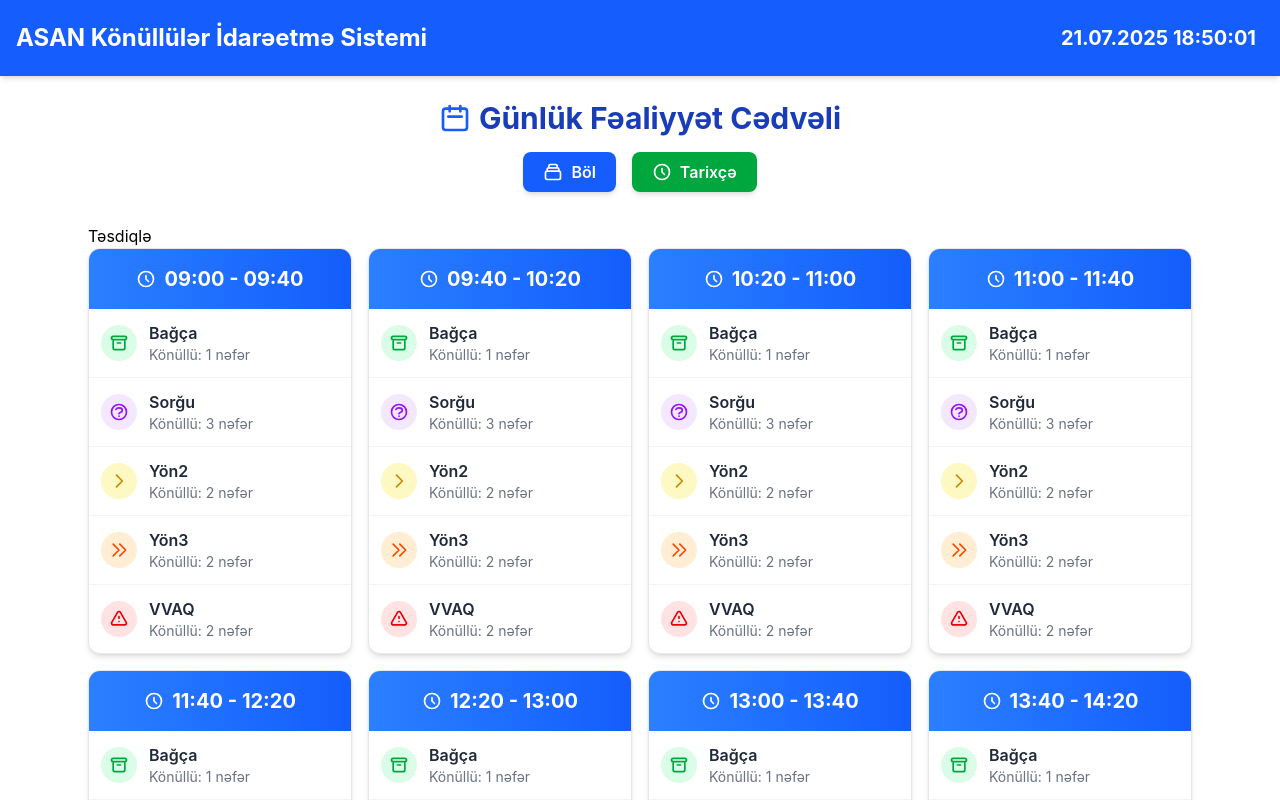
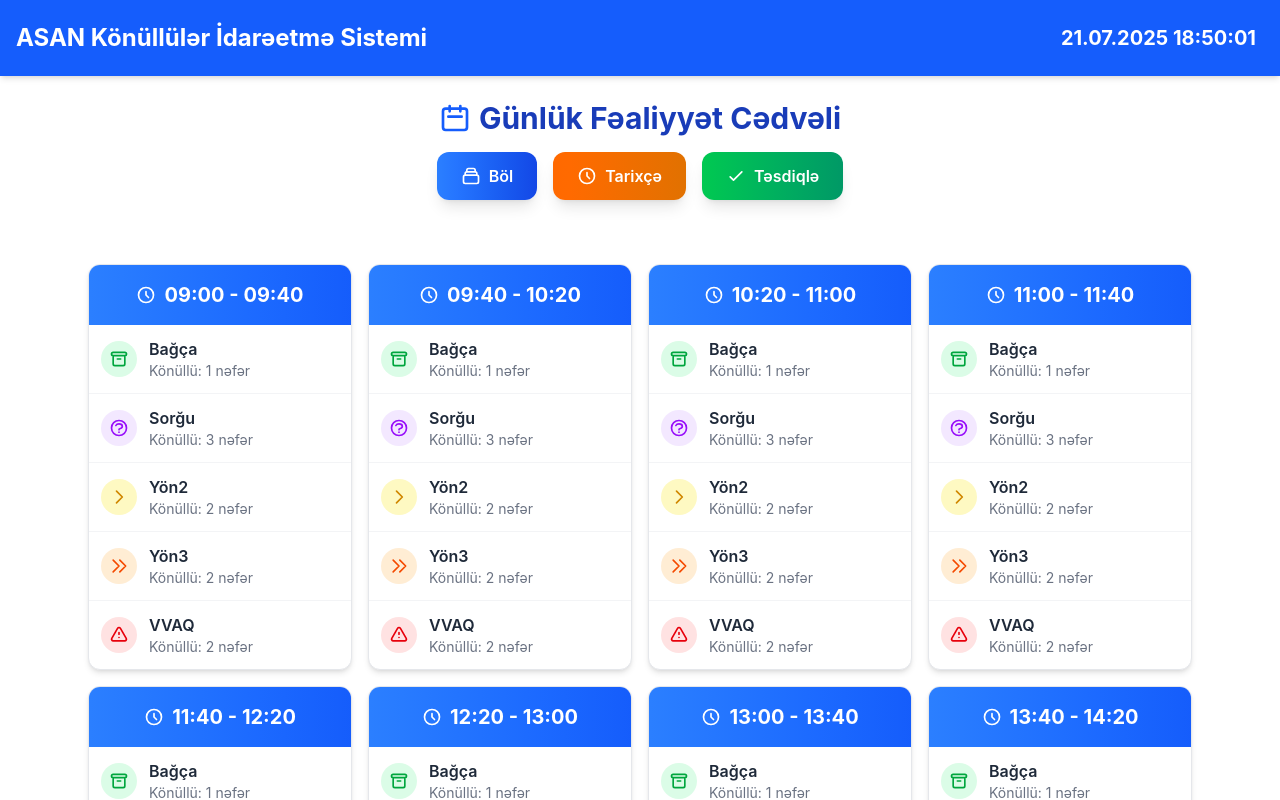
Before and after one commit to NRvBOSS/ASAN-Bolgu, a Vue app: page /assignments in a window 1280 px wide. Shown: the top 800 px of the page. Built offline with nearby package versions, Linux system fonts and the light colour scheme.

Commit message:
change card design

```diff
--- a/src/components/AppActivityList.vue
+++ b/src/components/AppActivityList.vue
@@ -20,10 +20,11 @@
         </svg>
         Günlük Fəaliyyət Cədvəli
       </h2>
-      <div class="flex gap-4">
+      <div class="flex gap-4 mb-8">
+        <!-- Böl düyməsi - Mavi -->
         <button
           @click="fetchAndDistributeVolunteers"
-          class="cursor-pointer flex items-center justify-center bg-blue-600 hover:bg-blue-700 text-white font-semibold py-2 px-5 rounded-lg shadow-md transition-all duration-200 transform hover:scale-105 focus:outline-none focus:ring-2 focus:ring-blue-500 focus:ring-opacity-50"
+          class="flex items-center justify-center bg-gradient-to-r from-blue-500 to-blue-700 hover:from-blue-600 hover:to-blue-800 text-white font-semibold py-3 px-6 rounded-xl shadow-lg transition-all duration-300 transform hover:-translate-y-1 hover:shadow-xl focus:outline-none focus:ring-4 focus:ring-blue-400 focus:ring-opacity-50"
         >
           <svg
             xmlns="http://www.w3.org/2000/svg"
@@ -42,10 +43,10 @@
           Böl
         </button>
 
+        <!-- Tarixçə düyməsi - Narıncı -->
         <router-link to="/history">
           <button
-            @click="showHistory"
-            class="flex items-center justify-center bg-green-600 hover:bg-green-700 text-white font-semibold py-2 px-5 rounded-lg shadow-md transition-all duration-200 transform hover:scale-105 cursor-pointer focus:outline-none focus:ring-2 focus:ring-green-500 focus:ring-opacity-50"
+            class="flex items-center justify-center bg-gradient-to-r from-orange-500 to-amber-600 hover:from-orange-600 hover:to-amber-700 text-white font-semibold py-3 px-6 rounded-xl shadow-lg transition-all duration-300 transform hover:-translate-y-1 hover:shadow-xl focus:outline-none focus:ring-4 focus:ring-orange-400 focus:ring-opacity-50"
           >
             <svg
               xmlns="http://www.w3.org/2000/svg"
@@ -64,11 +65,29 @@
             Tarixçə
           </button>
         </router-link>
+
+        <!-- Təsdiqlə düyməsi - Yaşıl -->
+        <button
+          @click="saveHistory"
+          class="flex items-center justify-center bg-gradient-to-r from-green-500 to-emerald-600 hover:from-green-600 hover:to-emerald-700 text-white font-semibold py-3 px-6 rounded-xl shadow-lg transition-all duration-300 transform hover:-translate-y-1 hover:shadow-xl focus:outline-none focus:ring-4 focus:ring-green-400 focus:ring-opacity-50"
+        >
+          <svg
+            xmlns="http://www.w3.org/2000/svg"
+            class="h-5 w-5 mr-2"
+            fill="none"
+            viewBox="0 0 24 24"
+            stroke="currentColor"
+          >
+            <path
+              stroke-linecap="round"
+              stroke-linejoin="round"
+              stroke-width="2"
+              d="M5 13l4 4L19 7"
+            />
+          </svg>
+          Təsdiqlə
+        </button>
       </div>
-    </div>
-
-    <div>
-      <button @click="saveHistory">Təsdiqlə</button>
     </div>
 
     <div class="grid grid-cols-1 md:grid-cols-2 lg:grid-cols-4 gap-4">
--- a/src/components/AppVolunteerCard.vue
+++ b/src/components/AppVolunteerCard.vue
@@ -184,7 +184,7 @@
                 </div>
               </div>
 
-              <div class="flex items-center justify-between">
+              <div class="flex items-center justify-between mb-4">
                 <span
                   class="text-sm text-gray-500 bg-gray-100/70 px-3 py-1.5 rounded-lg"
                 >
@@ -193,6 +193,22 @@
                 <span class="text-2xl">{{
                   getPeriodEmoji(volunteer.period)
                 }}</span>
+              </div>
+
+              <!-- Silme düymələri -->
+              <div class="flex space-x-3 pt-3 border-t border-gray-100">
+                <button
+                  @click="deleteVolunteer(volunteer._id, 'Xitam')"
+                  class="flex-1 bg-gradient-to-r from-red-500 to-rose-600 hover:from-red-600 hover:to-rose-700 text-white font-semibold py-2 px-4 rounded-lg transition-all duration-200 text-sm"
+                >
+                  Xitam
+                </button>
+                <button
+                  @click="deleteVolunteer(volunteer._id, 'Məzun')"
+                  class="flex-1 bg-gradient-to-r from-green-500 to-emerald-600 hover:from-green-600 hover:to-emerald-700 text-white font-semibold py-2 px-4 rounded-lg transition-all duration-200 text-sm"
+                >
+                  Məzun
+                </button>
               </div>
             </div>
           </div>
@@ -207,7 +223,7 @@
         <h3 class="text-2xl font-semibold text-gray-800 mb-6 text-center">
           Statistika
         </h3>
-        <div class="grid grid-cols-2 md:grid-cols-4 gap-5">
+        <div class="grid grid-cols-2 md:grid-cols-3 gap-5">
           <div
             class="bg-gradient-to-br from-blue-50 to-blue-100/70 p-5 rounded-xl text-center backdrop-blur-sm border border-blue-200/30 shadow-sm"
           >
@@ -234,16 +250,6 @@
             </div>
             <div class="text-sm text-pink-600 font-medium mt-1">Qadın</div>
           </div>
-          <div
-            class="bg-gradient-to-br from-purple-50 to-purple-100/70 p-5 rounded-xl text-center backdrop-blur-sm border border-purple-200/30 shadow-sm"
-          >
-            <div class="text-3xl font-bold text-purple-700">
-              {{ restDaySelectedCount }}
-            </div>
-            <div class="text-sm text-purple-600 font-medium mt-1">
-              İstirahət günü seçib
-            </div>
-          </div>
         </div>
       </div>
     </div>
@@ -252,6 +258,7 @@
 
 <script setup>
 import { defineProps, computed } from "vue";
+import axios from "axios";
 
 const props = defineProps({
   volunteers: {
@@ -259,6 +266,8 @@ const props = defineProps({
     default: () => [],
   },
 });
+
+const emit = defineEmits(["volunteer-deleted"]);
 
 // İstirahət günləri
 const restDays = [
@@ -300,6 +309,33 @@ const periods = [
     emoji: "🌙",
   },
 ];
+
+// Könüllü silmə funksiyası
+const deleteVolunteer = async (volunteerId, actionType) => {
+  if (!volunteerId) {
+    console.error("Könüllü ID-si təyin edilməyib");
+    return;
+  }
+
+  if (!confirm(`${actionType} əməliyyatını təsdiqləyirsinizmi?`)) {
+    return;
+  }
+
+  try {
+    const response = await axios.delete(
+      `http://localhost:4000/api/volunteers/${volunteerId}`
+    );
+
+    if (response.status === 200) {
+      alert(`Könüllü ${actionType} edildi`);
+      emit("volunteer-deleted", volunteerId);
+      window.location.reload();
+    }
+  } catch (error) {
+    console.error("Könüllü silinərkən xəta baş verdi:", error);
+    alert("Xəta baş verdi. Yenidən cəhd edin.");
+  }
+};
 
 // Rol dəyərinə görə etiket almaq
 const getRoleLabel = (roleValue) => {
```
